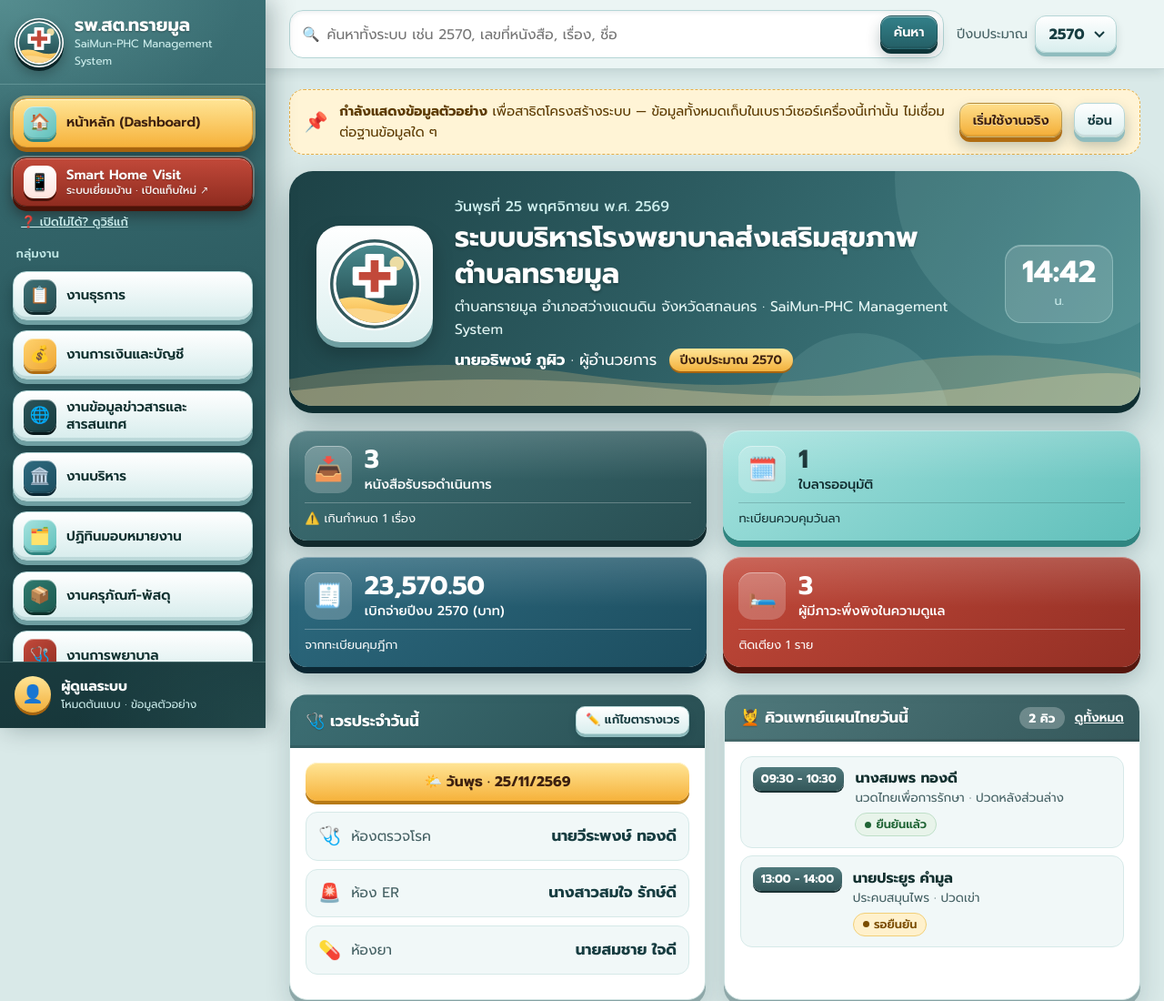
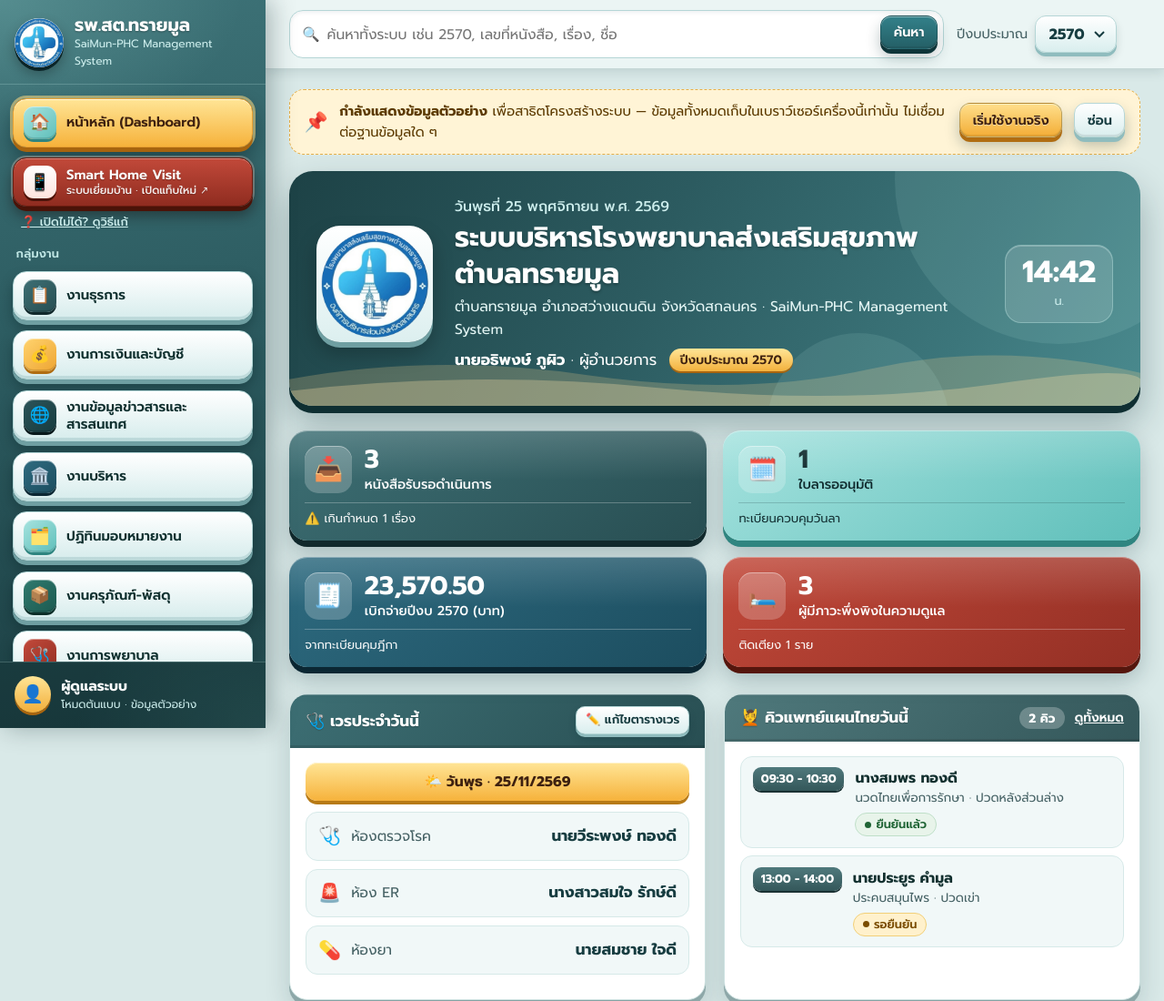
Before and after one commit to Sayemoon-1P/SaiMun-PHC-Management-System, a plain HTML site: page index.html in a window 1280 px wide. Shown: the top 1100 px of the page at 91% size. Drawn offline with Linux system fonts and the light colour scheme.

Commit message:
ใส่ตราสัญลักษณ์จริงของ รพ.สต.ทรายมูล (สังกัด อบจ.สกลนคร)
ตัดภาพเป็นวงกลม พื้นหลังโปร่งใส (logo.png 340x340) และแก้สัดส่วนที่ยืดในแนวตั้งเล็กน้อย
ใช้ที่เมนูด้านซ้าย หัวหน้าหลัก และไอคอนแท็บเบราว์เซอร์ ตั้งค่าได้ที่ SITE.logo
ลบตราชั่วคราว logo.svg

Co-Authored-By: Claude Opus 5.5 <noreply@anthropic.com>

```diff
--- a/assets/js/app.js
+++ b/assets/js/app.js
@@ -126,7 +126,7 @@
       `<a class="nav-key${on ? ' active' : ''}" href="${href}"${on ? ' aria-current="page"' : ''}><span class="ico ${toneCls}">${ico}</span><span class="lbl">${esc(label)}</span></a>`;
     $('#sidebar').innerHTML = `
       <a class="brand" href="#/">
-        <img src="assets/img/logo.svg" alt="ตรา ${esc(s.orgShort)}" width="54" height="54">
+        <img src="${esc(SITE.logo)}" alt="ตรา ${esc(s.orgShort)}" width="54" height="54">
         <span><b>${esc(s.orgShort)}</b><small>${esc(s.systemName)}</small></span>
       </a>
       <nav class="nav" aria-label="เมนูหลัก">
@@ -198,7 +198,7 @@
 
     return `${demo}
     <section class="hero">
-      <div class="hero-logo"><img src="assets/img/logo.svg" alt="" width="104" height="104"></div>
+      <div class="hero-logo"><img src="${esc(SITE.logo)}" alt="ตราสัญลักษณ์ ${esc(s.orgFull)}" width="118" height="118"></div>
       <div class="hero-txt">
         <div class="hero-date">${esc(thLong(now))}</div>
         <h1>${esc(s.systemTitle)}</h1>
--- a/assets/js/config.js
+++ b/assets/js/config.js
@@ -15,6 +15,8 @@ window.SITE = {
   rooms: ['ห้องตรวจโรค', 'ห้อง ER', 'ห้องยา'],
   /* ลิงก์ระบบเยี่ยมบ้าน Smart Home Visit (ลิงก์สำหรับเจ้าหน้าที่) — ลบหรือเว้นว่าง '' เพื่อซ่อนเมนูนี้ */
   smartHomeVisitUrl: 'https://script.google.com/macros/s/AKfycbywzKD0pDdi04_ufNimXQm-DJ8l2n8_A6auOeZIl1dp81E-Ls402ERvBx9xsGI1taWIeQ/exec',
+  /* ตราสัญลักษณ์ของหน่วยงาน (แทนที่ไฟล์นี้ได้ โดยใช้ชื่อเดิม) */
+  logo: 'assets/img/logo.png',
   storageKey: 'saimun-phc-v1',
 };
 
--- a/index.html
+++ b/index.html
@@ -7,7 +7,8 @@
   <meta name="robots" content="noindex, nofollow">
   <meta name="description" content="ระบบบริหารโรงพยาบาลส่งเสริมสุขภาพตำบลทรายมูล อำเภอสว่างแดนดิน จังหวัดสกลนคร">
   <title>รพ.สต.ทรายมูล · SaiMun-PHC Management System</title>
-  <link rel="icon" href="assets/img/logo.svg" type="image/svg+xml">
+  <link rel="icon" href="assets/img/logo.png" type="image/png">
+  <link rel="apple-touch-icon" href="assets/img/logo.png">
   <link rel="preconnect" href="https://fonts.googleapis.com">
   <link rel="preconnect" href="https://fonts.gstatic.com" crossorigin>
   <link rel="stylesheet" href="https://fonts.googleapis.com/css2?family=Prompt:wght@400;500;600;700&display=swap">
```
Also changed, not shown: assets/img/logo.png (added), assets/img/logo.svg (deleted), 1 other file.
